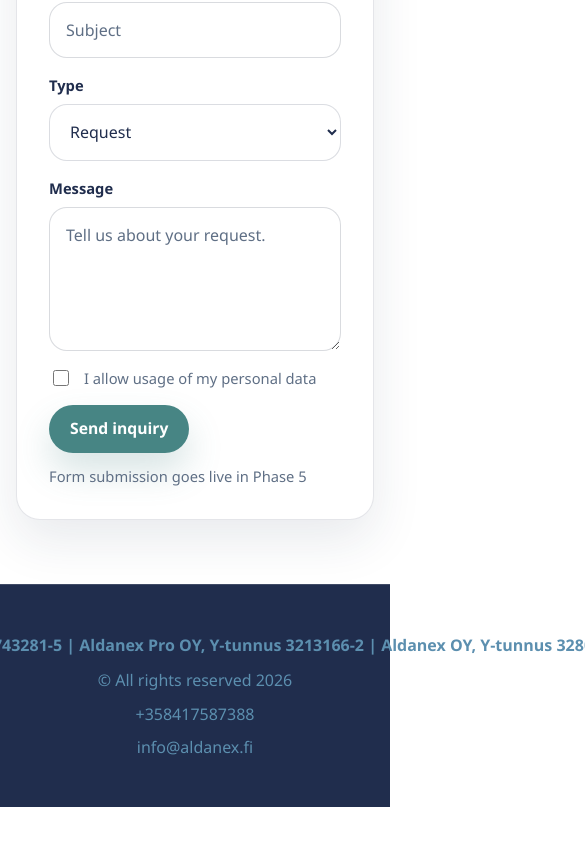
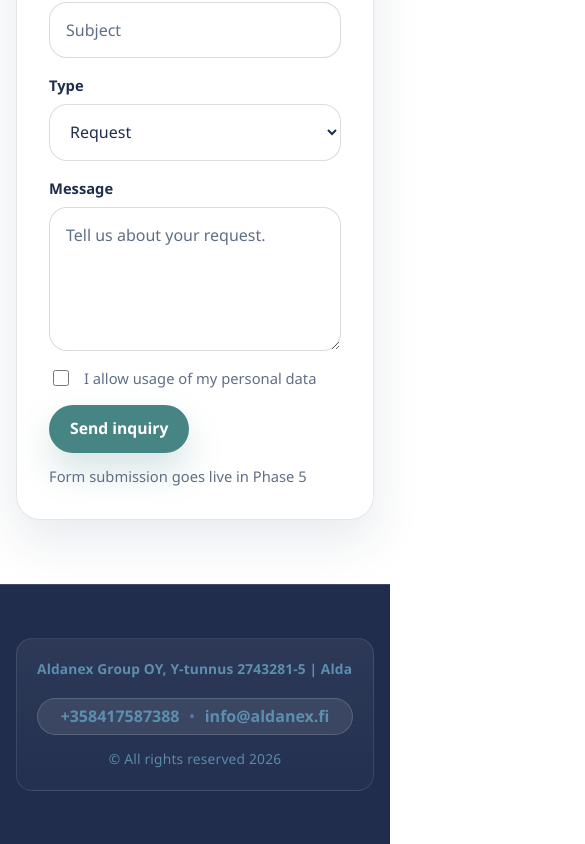
Before and after one commit to d-m-g/aldanex-site, a Next.js app: page / in a window 390 px wide. Shown: the part 5154-5998 px from the top of the page, 585 px wide, since content can reach past the window. Before the commit the page ends 5961 px from the top, so only its background shows below. Built offline with nearby package versions, Linux system fonts and the light colour scheme.

Commit message:
updated footer

```diff
--- a/src/components/SiteFooter.jsx
+++ b/src/components/SiteFooter.jsx
@@ -9,17 +9,18 @@ export default function SiteFooter() {
           Aldanex Group OY, Y-tunnus 2743281-5 | Aldanex Pro OY, Y-tunnus 3213166-2 |
           Aldanex OY, Y-tunnus 3280836-2
         </p>
-        <p className={styles.copy}>© All rights reserved 2026</p>
-        <p>
+        <div className={styles.contactRow}>
           <a className={styles.link} href="tel:+358417587388">
             +358417587388
           </a>
-        </p>
-        <p>
+          <span aria-hidden="true" className={styles.dot}>
+            •
+          </span>
           <a className={styles.link} href="mailto:info@aldanex.fi">
             info@aldanex.fi
           </a>
-        </p>
+        </div>
+        <p className={styles.copy}>© All rights reserved 2026</p>
       </Container>
     </footer>
   );
--- a/src/components/SiteFooter.module.css
+++ b/src/components/SiteFooter.module.css
@@ -1,5 +1,5 @@
 .footer {
-  padding: var(--space-7) 0;
+  padding: calc(var(--space-7) + 0.35rem) 0;
   background: rgb(32, 45, 77);
   border-top: 1px solid rgba(255, 255, 255, 0.14);
   color: rgb(92, 143, 175);
@@ -9,26 +9,70 @@
   display: flex;
   flex-direction: column;
   align-items: center;
-  gap: 0.6rem;
+  gap: 0.9rem;
   text-align: center;
+  padding: 1.25rem;
+  border-radius: 1rem;
+  background: linear-gradient(180deg, rgba(255, 255, 255, 0.06), rgba(255, 255, 255, 0.02));
+  border: 1px solid rgba(255, 255, 255, 0.1);
 }
 
 .companies {
   font-weight: 600;
+  font-size: 0.95rem;
+  letter-spacing: 0.01em;
   white-space: nowrap;
 }
 
+.contactRow {
+  display: inline-flex;
+  align-items: center;
+  justify-content: center;
+  gap: 0.6rem;
+  padding: 0.35rem 0.75rem;
+  border-radius: 999px;
+  background: rgba(255, 255, 255, 0.09);
+  border: 1px solid rgba(255, 255, 255, 0.16);
+}
+
+.dot {
+  opacity: 0.75;
+}
+
 .copy {
-  margin-top: 0.1rem;
+  margin: 0;
+  font-size: 0.86rem;
+  letter-spacing: 0.015em;
+  opacity: 0.95;
 }
 
 .link {
   color: inherit;
   text-decoration: none;
+  font-weight: 600;
+  transition: color 0.2s ease, opacity 0.2s ease;
 }
 
 .link:hover,
 .link:focus-visible {
+  color: rgb(255, 255, 255);
   text-decoration: underline;
   outline: none;
 }
+
+@media (max-width: 720px) {
+  .inner {
+    align-items: stretch;
+  }
+
+  .companies {
+    font-size: 0.86rem;
+    overflow-x: auto;
+    white-space: nowrap;
+    padding-bottom: 0.2rem;
+  }
+
+  .contactRow {
+    width: 100%;
+  }
+}
```
